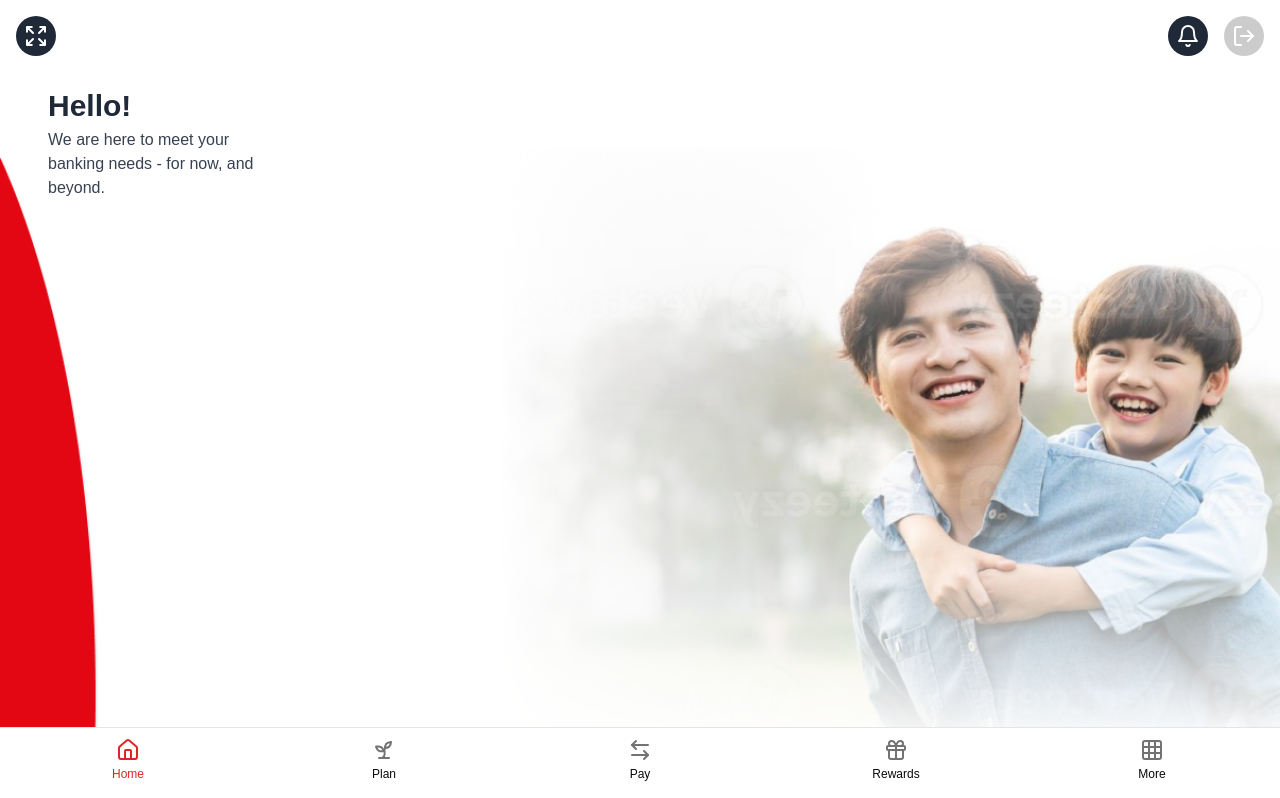
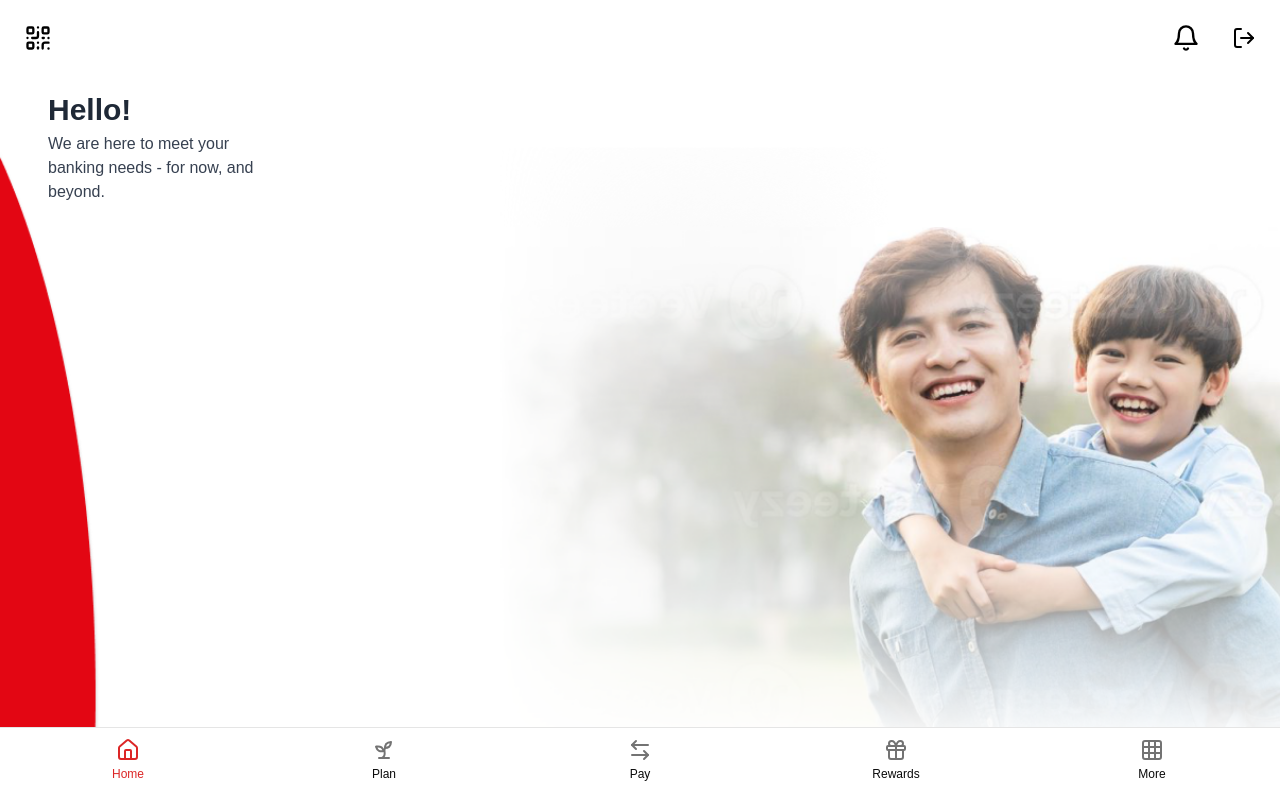
Before and after one commit to JoelSngZhenWei/BonusPlusEnhanced, a Next.js app in the folder bonusplusenhanced/: page /home in a window 1280 px wide. Shown: the top 798 px of the page. Built offline with nearby package versions, Linux system fonts and the light colour scheme.

Commit message:
try please

```diff
--- a/bonusplusenhanced/app/home/page.tsx
+++ b/bonusplusenhanced/app/home/page.tsx
@@ -9,9 +9,7 @@ import { Tabs, TabsList, TabsTrigger } from "@/components/ui/tabs"
 import { Card, CardContent } from "@/components/ui/card"
 import { useState } from "react"
 import { BottomNav } from "@/components/bottom-nav"
-import { NotificationIcon } from "@/components/icon-components"
-import { ExpandIcon } from "@/components/icon-components"
-import { LogoutButton } from "@/components/icon-components"
+import { QrCodeScannerIcon,NotificationIcon,LogoutButton  } from "@/components/icon-buttons"
 
 export default function Component() {
   const [showBalance, setShowBalance] = useState(true)
@@ -29,13 +27,13 @@ export default function Component() {
         />
         <div className="absolute top-0 left-0 w-full p-4">
           <div className="flex justify-between items-center">
-            <ExpandIcon isDark={true} />
+          <QrCodeScannerIcon isDark={true} />
             <div className="flex items-center gap-4">
-              <NotificationIcon isDark={true} />
+            <NotificationIcon isDark={true} />
               {/* <Link href="/" className="text-blue-500 font-medium">
                 Logout
               </Link> */}
-              <LogoutButton/>
+              <LogoutButton isDark={false}/>
             </div>
           </div>
           <div className="mt-8 mx-8">
--- a/bonusplusenhanced/app/page.tsx
+++ b/bonusplusenhanced/app/page.tsx
@@ -5,7 +5,8 @@ import { Gift, Lightbulb, MoreHorizontal, QrCode } from "lucide-react"
 import { Button } from "@/components/ui/button"
 import { Card } from "@/components/ui/card"
 import { useRouter } from 'next/navigation';
-import { ExpandIcon, NotificationIcon } from "@/components/icon-components"
+// import { ExpandIcon, NotificationIcon } from "@/components/icon-components"
+import { QrCodeScannerIcon,NotificationIcon,LogoutButton  } from "@/components/icon-buttons"
 
 export default function Component() {
   const router = useRouter();
@@ -25,7 +26,7 @@ export default function Component() {
             // className="brightness-75"
           />
           <div className="absolute top-4 flex justify-between w-full px-4 z-10">
-            <ExpandIcon />
+            <QrCodeScannerIcon isDark={false} />
             <NotificationIcon />
           </div>
           <div className="absolute bottom-24 right-6 text-slate-700 text-right"> {/* Moved up to overlap */}
--- /dev/null
+++ b/bonusplusenhanced/components/icon-buttons.tsx
@@ -0,0 +1,47 @@
+'use client'
+
+import { QrCode, Bell, LogOut } from "lucide-react"
+import Link from "next/link"
+
+interface IconButtonProps {
+  isDark?: boolean
+}
+
+export function QrCodeScannerIcon({ isDark = false }: IconButtonProps) {
+  return (
+    <button
+      aria-label="Scan QR Code"
+      className={`p-2 ${isDark ? 'text-black' : 'text-white'} hover:opacity-70 transition-opacity`}
+    >
+      <QrCode className="h-7 w-7" />
+    </button>
+  )
+}
+
+export function NotificationIcon({ isDark = false }: IconButtonProps) {
+  return (
+    <button
+      aria-label="Notifications"
+      className={`p-2 ${isDark ? 'text-black' : 'text-white'} hover:opacity-70 transition-opacity`}
+    >
+      <Bell className="h-7 w-7" />
+    </button>
+  )
+}
+
+interface LogoutButtonProps {
+  isDark?: boolean
+  className?: string
+}
+
+export function LogoutButton({ isDark = false, className = '' }: LogoutButtonProps) {
+  return (
+    <Link
+      href="/"
+      className={`inline-flex items-center justify-center p-2 ${isDark ? 'text-white' : 'text-black'} hover:opacity-70 transition-opacity ${className}`}
+    >
+      <LogOut className="h-6 w-6" />
+      <span className="sr-only">Logout</span>
+    </Link>
+  )
+}
--- a/bonusplusenhanced/components/icon-components.tsx
+++ b/bonusplusenhanced/components/icon-components.tsx
@@ -1,7 +1,9 @@
 'use client'
 
 import { Expand, Bell, LogOut } from "lucide-react"
+import { QrCode } from "lucide-react"
 import Link from "next/link"
+
 
 interface IconButtonProps {
   isDark?: boolean
@@ -11,9 +13,9 @@ export function ExpandIcon({ isDark = false }: IconButtonProps) {
   return (
     <button
       aria-label="Expand"
-      className={`p-2 rounded-full ${isDark ? 'bg-gray-800 text-white' : 'bg-black/20 text-white'} hover:bg-black/30 transition-colors`}
+      className={`p-2 ${isDark ? 'text-white' : 'text-black'} hover:opacity-70 transition-opacity`}
     >
-      <Expand className="h-6 w-6" />
+      <QrCode className="h-6 w-6" />
     </button>
   )
 }
@@ -22,7 +24,7 @@ export function NotificationIcon({ isDark = false }: IconButtonProps) {
   return (
     <button
       aria-label="Notifications"
-      className={`p-2 rounded-full ${isDark ? 'bg-gray-800 text-white' : 'bg-black/20 text-white'} hover:bg-black/30 transition-colors`}
+      className={`p-2 rounded-full ${isDark ? 'bg-gray-800 text-white' : 'bg-black/20 text-black'} hover:bg-black/30 transition-colors`}
     >
       <Bell className="h-6 w-6" />
     </button>
```
